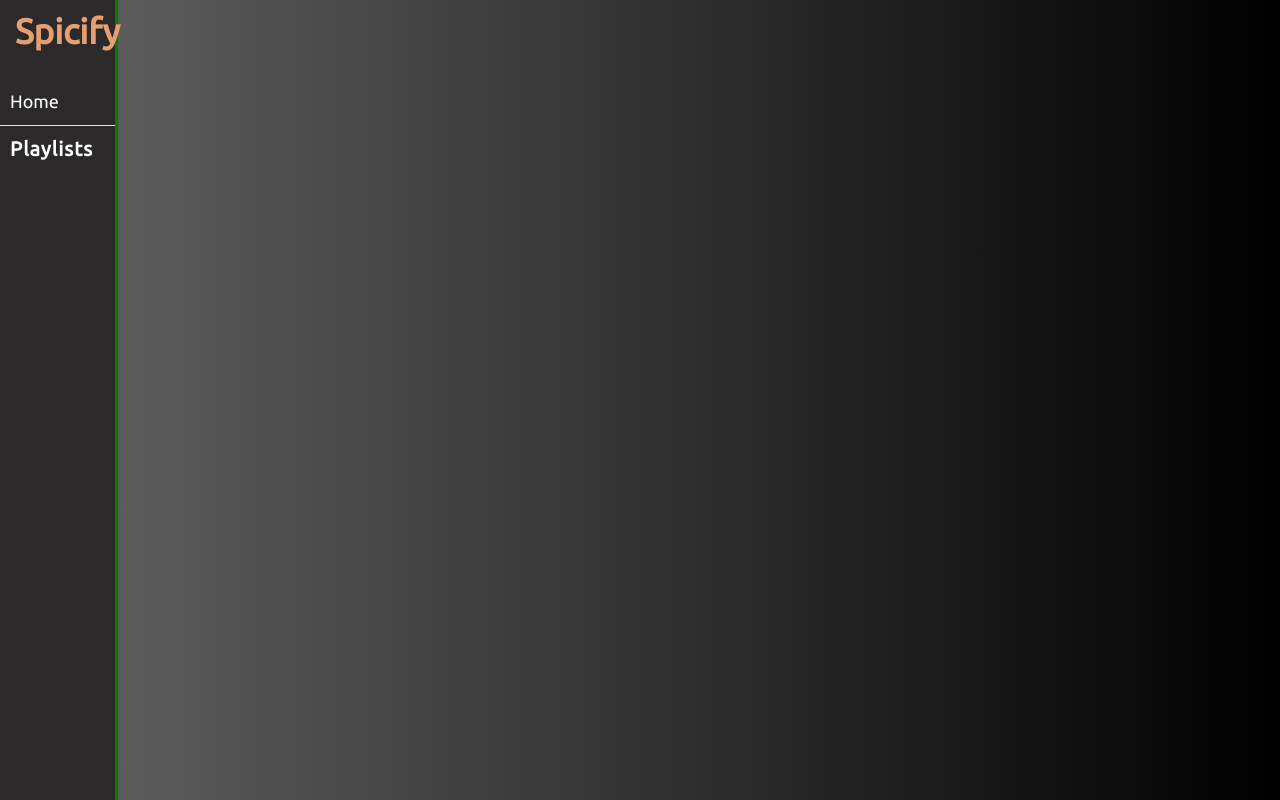
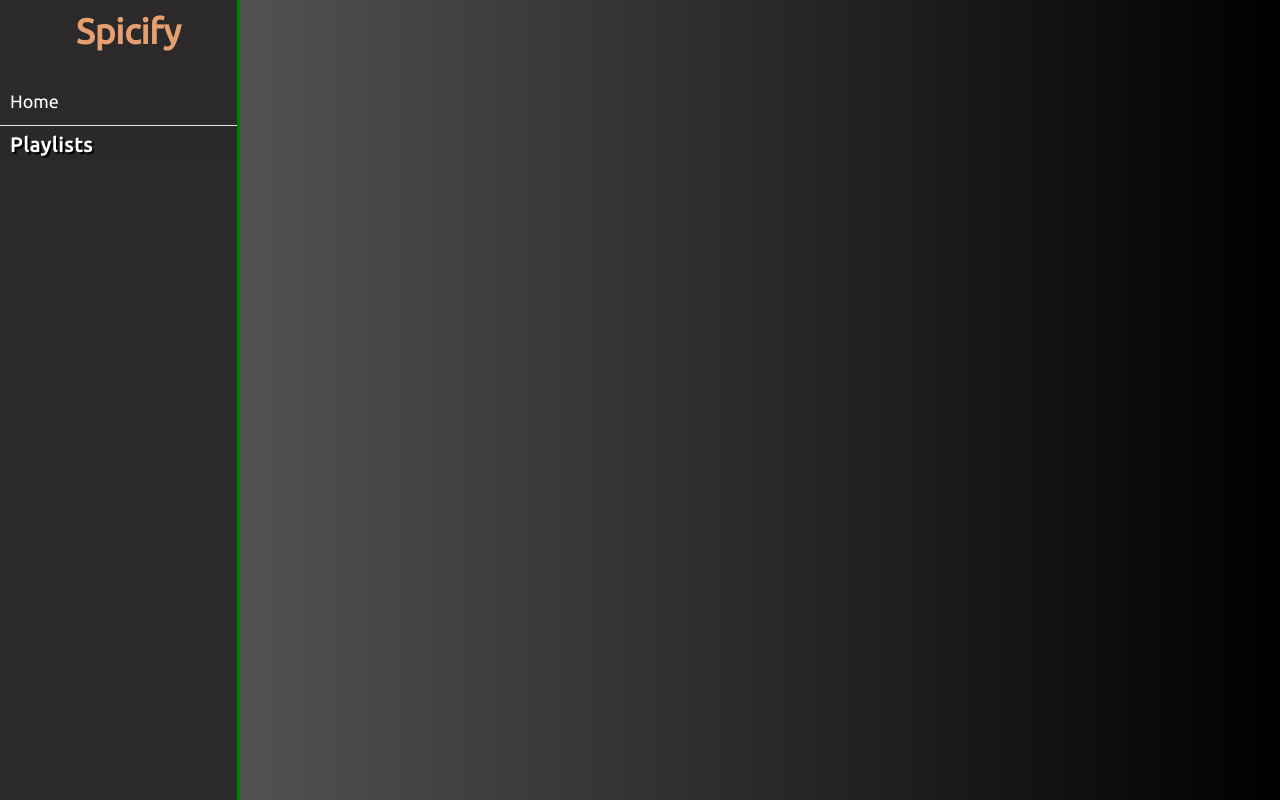
Before and after one commit to WSU-4110/Spicify, a Django app: page /rezz in a window 1280 px wide. Run offline with Django 3.2, Linux system fonts and the light colour scheme; some libraries are stand-ins or nearby versions.

Commit message:
Playlist Sidebar/Scrollbar magic
Jadoo

```diff
--- a/hello/static/hello/playlist_view.css
+++ b/hello/static/hello/playlist_view.css
@@ -5,9 +5,6 @@
 
 body {
     background-image: linear-gradient(90deg, #656565 , #000);
-    margin: 0;
-    padding: 0;
-    height: 100vh;
 }
 
 iframe {
--- a/hello/static/hello/site.css
+++ b/hello/static/hello/site.css
@@ -29,9 +29,10 @@
     /* height: 90vh; */
     display: grid;
     grid-template-rows: .1fr 5px 1fr;
-
-    max-width: 240px;
+    max-width: 250px;
+    min-width:240px;
     min-height: 4em;
+    margin-right: 20px;
     border-right: 3px solid green;
     color: white;
 }
@@ -102,8 +103,9 @@
 }
 
 .playlist-container {
-  padding: 7px 5px 0 0px;
+  padding: 0px;
   overflow: scroll;
+  overflow-x: hidden;
 }
 
 .playlist-container .playlist-title {
@@ -111,6 +113,12 @@
   font-size: 20px;
   font-weight: 800;
   letter-spacing: 1px;
+  position: sticky;
+  top: 0;
+  background: linear-gradient(180deg,rgba(43, 41, 41,0.7), 90%, rgba(0,0,0,0));
+  text-shadow: 2px 2px 1px rgba(0, 0, 0, 1);
+  padding-top: 3px;
+  padding-bottom:3px;
 }
 
 .playlist-container .bottom-header {
@@ -118,6 +126,28 @@
   text-decoration: 0;
   font-size: 15px;
   word-wrap: break-word;
+
+  /* overflow-x: hidden; */
+}
+
+/* width */
+::-webkit-scrollbar {
+  width: 3px;
+}
+
+/* Track */
+::-webkit-scrollbar-track {
+  background: green;
+}
+
+/* Handle */
+::-webkit-scrollbar-thumb {
+  background: #bbb;
+}
+
+/* Handle on hover */
+::-webkit-scrollbar-thumb:hover {
+  background: #555;
 }
 
 .bottom-header li {
@@ -135,14 +165,14 @@
 .cg {
     grid-area: categories;
     padding-left: 20px;
+    margin-left: 10px;
 }
 
 .m {
     width: fit-content;
     padding: 5px;
     background: gray;
-/*     color: #00A318; */
-  text-shadow: 1px 1px 0px rgba(0,0,0,1);
+    text-shadow: 1px 1px 0px rgba(0,0,0,1);
     margin: 50px 0 50px 0;
     box-shadow: 0 0 5px rgba(0,0,0,1);
     border-radius: 5px;
@@ -268,25 +298,15 @@
         justify-content: center;
     }
 }
-/* animation slows down site
+
 @keyframes load-in {
   0% {
     background: gray;
     transform: translateX(-50px);
     opacity: 0;
     background-repeat:no-repeat;
-        background-image:-webkit-linear-gradient(
-            top left,
-            rgba(255, 255, 255, 0.0) 0%,
-            rgba(255, 255, 255, 0.0) 45%,
-            rgba(255, 255, 255, 0.5) 48%,
-            rgba(255, 255, 255, 0.8) 50%,
-            rgba(255, 255, 255, 0.5) 52%,
-            rgba(255, 255, 255, 0.0) 57%,
-            rgba(255, 255, 255, 0.0) 100%
-        );
-        background-position:-250px -250px;
-        background-size: 600px 600px
+    background-position:-250px -250px;
+    background-size: 600px 600px
   }
 
   75% {
@@ -297,4 +317,4 @@
     opacity: 1;
   }
 
-} */
+}
```
